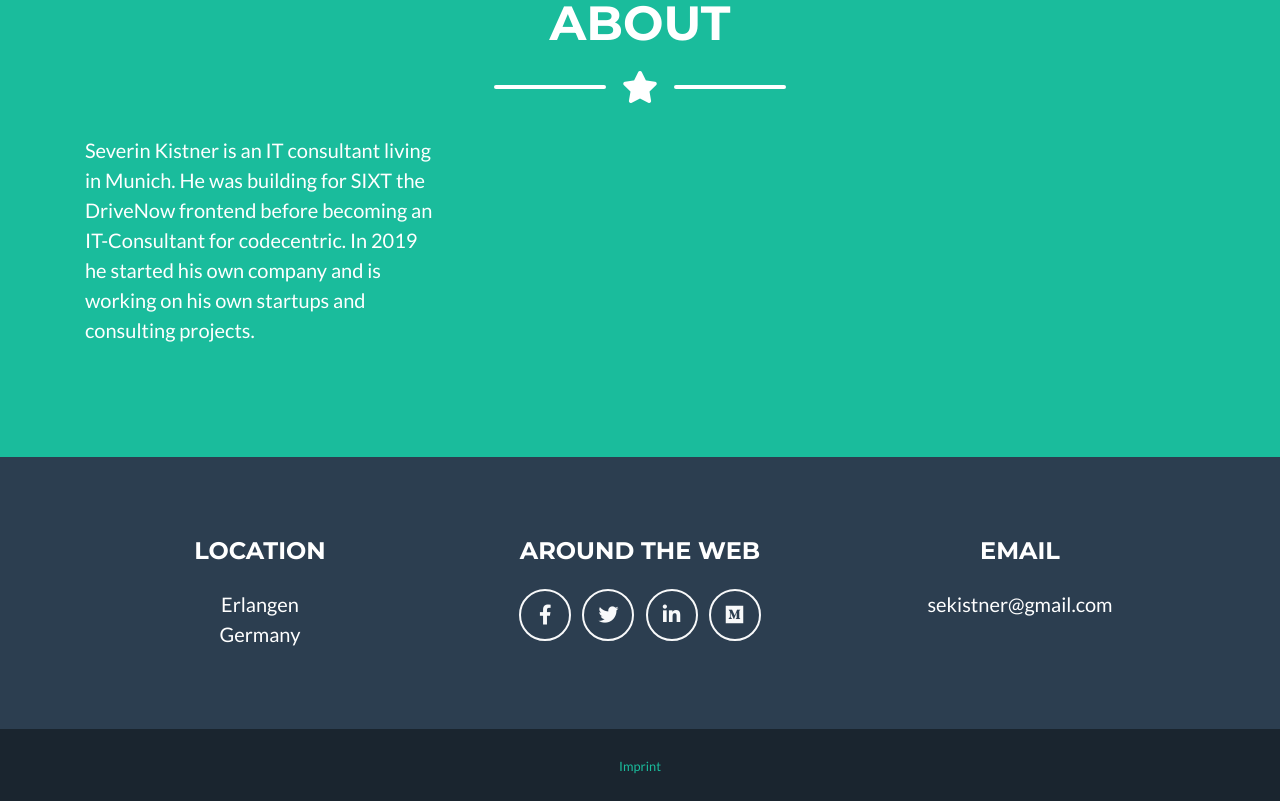
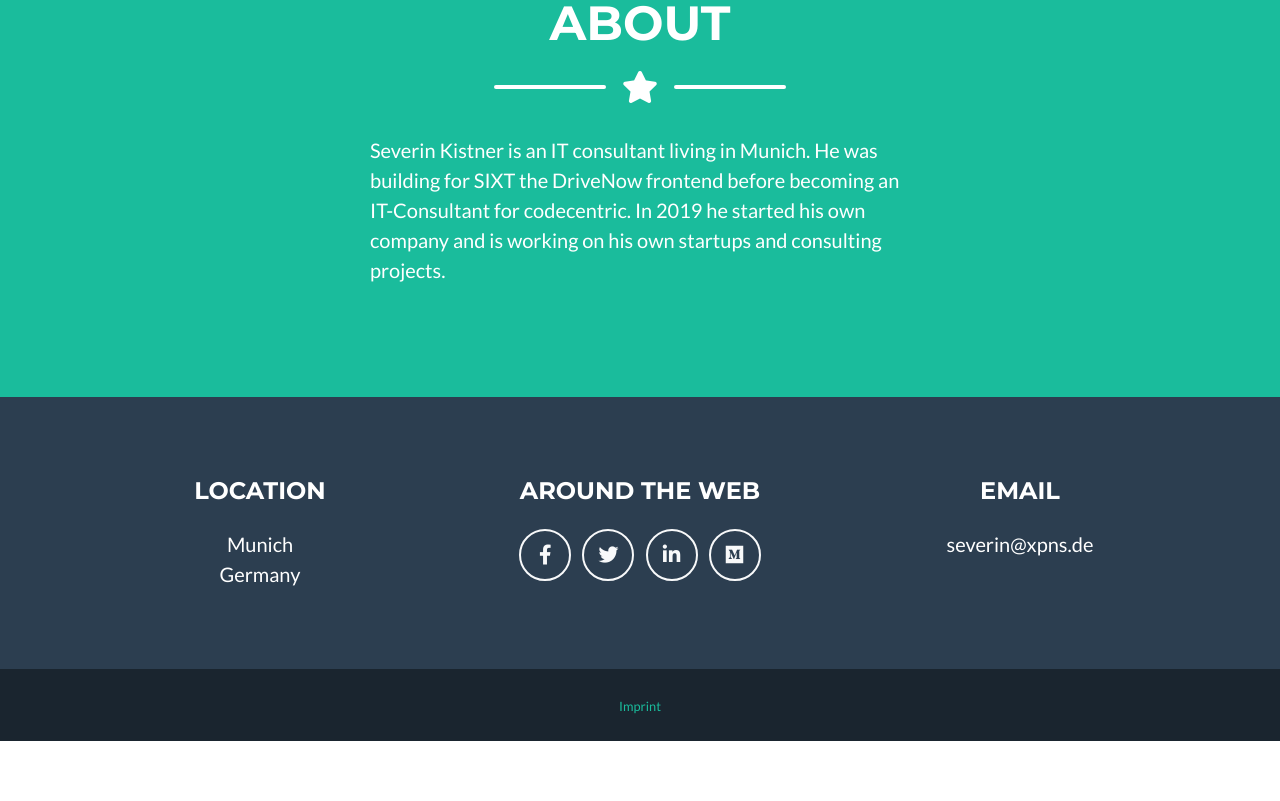
Before and after one commit to sekistner/sekistner.github.io, a website with bundled scripts: page index.html in a window 1280 px wide. Shown: the part 1630-2431 px from the top of the page. After the commit the page ends 2371 px from the top, so only its background shows below. Built offline with nearby package versions, Linux system fonts and the light colour scheme.

Commit message:
Update index.html

```diff
--- a/index.html
+++ b/index.html
@@ -136,7 +136,7 @@
 
         <!-- About Section Content -->
         <div class="row">
-            <div class="col-lg-4">
+            <div class="col-lg-6 m-auto">
                 <p class="lead">Severin Kistner is an IT consultant living in Munich. He was building for SIXT the
                     DriveNow frontend before becoming an IT-Consultant for codecentric. In 2019 he started his own
                     company and is working on his own startups and consulting projects.</p>
@@ -155,7 +155,7 @@
             <!-- Footer Location -->
             <div class="col-lg-4 mb-5 mb-lg-0">
                 <h4 class="text-uppercase mb-4">Location</h4>
-                <p class="lead mb-0">Erlangen
+                <p class="lead mb-0">Munich
                     <br>Germany</p>
             </div>
 
@@ -179,7 +179,7 @@
             <!-- Footer About Text -->
             <div class="col-lg-4">
                 <h4 class="text-uppercase mb-4">Email</h4>
-                <p class="lead mb-0">sekistner@gmail.com</p>
+                <p class="lead mb-0">severin@xpns.de</p>
             </div>
 
         </div>
```
